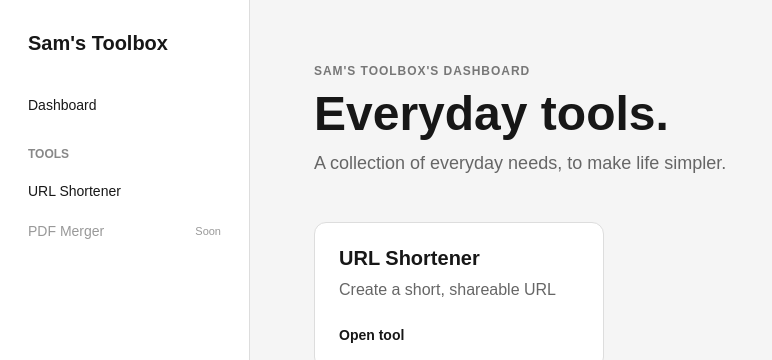
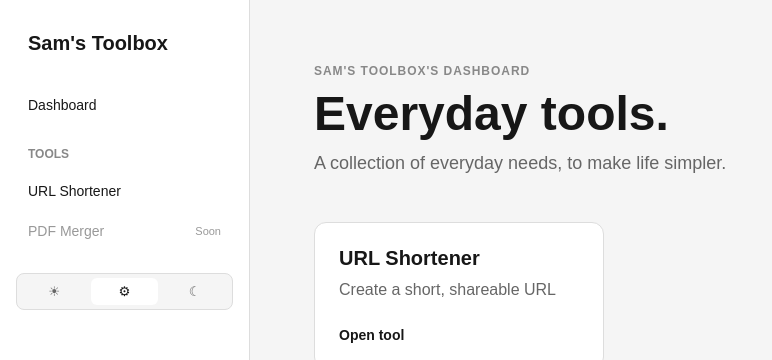
Before and after one commit to Lesam24/sams-toolbox, a Next.js app: page / in a window 1280 px wide. Shown: the top 360 px of the page, without its empty margins (0-772 px from the left). Built offline with nearby package versions, Linux system fonts and the light colour scheme.

Commit message:
feat: Added dark mode (#6)

```diff
--- a/src/app/globals.css
+++ b/src/app/globals.css
@@ -8,10 +8,34 @@ body {
   padding: 0;
 }
 
+:root {
+  --background: #f5f5f5;
+  --foreground: #171717;
+  --surface: #ffffff;
+  --border: #ddd;
+  --hover: #f0f0f0;
+  --muted: #666;
+  --subtle: #888;
+  --disabled: #999;
+  --input-border: #ccc;
+}
+
+[data-theme="dark"] {
+  --background: #171717;
+  --foreground: #f5f5f5;
+  --surface: #242424;
+  --border: #3a3a3a;
+  --hover: #303030;
+  --muted: #aaa;
+  --subtle: #999;
+  --disabled: #777;
+  --input-border: #4a4a4a;
+}
+
 body {
   font-family: Arial, Helvetica, sans-serif;
-  background: #f5f5f5;
-  color: #171717;
+  background: var(--background);
+  color: var(--foreground);
 }
 
 a {
@@ -30,8 +54,8 @@ a {
   width: 250px;
   flex-shrink: 0;
   padding: 24px 16px;
-  border-right: 1px solid #ddd;
-  background: white;
+  border-right: 1px solid var(--border);
+  background: var(--surface);
 }
 
 .sidebar-brand {
@@ -51,7 +75,7 @@ a {
   font-size: 12px;
   font-weight: 600;
   text-transform: uppercase;
-  color: #888;
+  color: var(--subtle);
 }
 
 .sidebar-link {
@@ -64,11 +88,11 @@ a {
 }
 
 .sidebar-link:hover {
-  background: #f0f0f0;
+  background: var(--hover);
 }
 
 .sidebar-link.disabled {
-  color: #999;
+  color: var(--disabled);
   cursor: default;
 }
 
@@ -94,7 +118,7 @@ a {
   font-size: 12px;
   font-weight: 700;
   text-transform: uppercase;
-  color: #777;
+  color: var(--subtle);
   letter-spacing: 0.08em;
 }
 
@@ -105,7 +129,7 @@ a {
 
 .dashboard-header > p:last-child {
   margin: 0;
-  color: #666;
+  color: var(--muted);
   font-size: 18px;
 }
 
@@ -124,8 +148,8 @@ a {
 .tool-card {
   display: block;
   padding: 24px;
-  background: white;
-  border: 1px solid #ddd;
+  background: var(--surface);
+  border: 1px solid var(--border);
   border-radius: 12px;
   transition:
     transform 0.15s ease,
@@ -144,7 +168,7 @@ a {
 
 .tool-card p {
   margin: 0 0 24px;
-  color: #666;
+  color: var(--muted);
   line-height: 1.5;
 }
 
@@ -170,7 +194,7 @@ a {
 
 .tool-panel-header p:last-child {
   margin: 0;
-  color: #666;
+  color: var(--muted);
 }
 
 .tool-form {
@@ -182,8 +206,10 @@ a {
   flex: 1;
   min-width: 0;
   padding: 12px 14px;
-  border: 1px solid #ccc;
+  border: 1px solid var(--input-border);
   border-radius: 8px;
+  background: var(--surface);
+  color: var(--foreground);
   font-size: 16px;
 }
 
@@ -191,8 +217,8 @@ a {
   padding: 12px 20px;
   border: 0;
   border-radius: 8px;
-  background: #171717;
-  color: white;
+  background: var(--foreground);
+  color: var(--background);
   font-size: 16px;
   cursor: pointer;
 }
@@ -210,19 +236,48 @@ a {
 .tool-result {
   margin-top: 24px;
   padding: 20px;
-  background: white;
-  border: 1px solid #ddd;
+  background: var(--surface);
+  border: 1px solid var(--border);
   border-radius: 8px;
 }
 
 .tool-result p {
   margin: 0 0 8px;
-  color: #666;
+  color: var(--muted);
   font-size: 14px;
 }
 
 .tool-result a {
   font-weight: 600;
+}
+
+.theme-toggle {
+  display: flex;
+  gap: 4px;
+  margin-top: 24px;
+  padding: 4px;
+  border: 1px solid var(--border);
+  border-radius: 8px;
+  background: var(--background);
+}
+
+.theme-toggle button {
+  flex: 1;
+  padding: 6px 8px;
+  border: 0;
+  border-radius: 6px;
+  background: transparent;
+  color: var(--muted);
+  cursor: pointer;
+}
+
+.theme-toggle button:hover {
+  background: var(--hover);
+}
+
+.theme-toggle button.active {
+  background: var(--surface);
+  color: var(--foreground);
 }
 
 /* Mobile */
@@ -235,7 +290,7 @@ a {
   .sidebar {
     width: 100%;
     border-right: 0;
-    border-bottom: 1px solid #ddd;
+    border-bottom: 1px solid var(--surface);
   }
 
   .sidebar-brand {
--- a/src/app/layout.tsx
+++ b/src/app/layout.tsx
@@ -22,7 +22,27 @@ export default function RootLayout({ children }: LayoutProps<"/">) {
     <html
       lang="en"
       className={`${geistSans.variable} ${geistMono.variable} h-full antialiased`}
+      suppressHydrationWarning
     >
+      <head>
+        <script
+          dangerouslySetInnerHTML={{
+            __html: `
+              (() => {
+                const saved = localStorage.getItem("theme");
+                const theme =
+                  saved === "light" || saved === "dark"
+                    ? saved
+                    : window.matchMedia("(prefers-color-scheme: dark)").matches
+                      ? "dark"
+                      : "light";
+
+                document.documentElement.dataset.theme = theme;
+              })();
+            `,
+          }}
+        />
+      </head>
       <body className="min-h-full flex flex-col">{children}</body>
     </html>
   );
--- a/src/components/layout/Sidebar.tsx
+++ b/src/components/layout/Sidebar.tsx
@@ -2,6 +2,7 @@
 
 import Link from "next/link";
 import { tools } from "@/lib/tools";
+import ThemeToggle from "./ThemeToogle";
 
 export default function Sidebar() {
     return (
@@ -11,7 +12,6 @@ export default function Sidebar() {
                 Sam's Toolbox
                 </Link>
             </div>
-
             <nav className="sidebar-nav">
                 <Link href="/" className="sidebar-link">
                   Dashboard
@@ -31,6 +31,8 @@ export default function Sidebar() {
                     </Link>
                 ))}
             </nav>
+
+            <ThemeToggle />
         </aside>
     );
 }
--- /dev/null
+++ b/src/components/layout/ThemeToogle.tsx
@@ -0,0 +1,78 @@
+"use client"
+
+import { useEffect, useState } from "react";
+
+type Theme = "light" | "dark" | "system";
+
+const STORAGE_KEY = "theme";
+
+function getSysTheme(): "light" | "dark" {
+    return window.matchMedia("(prefers-color-scheme: dark)").matches
+      ? "dark"
+      : "light";
+}
+
+function applyTheme(theme: Theme) {
+    const obtTheme = theme === "system" ? getSysTheme() : theme;
+
+    document.documentElement.dataset.theme = obtTheme;
+}
+
+export default function ThemeToggle() {
+    const [theme, setTheme] = useState<Theme>("system");
+
+    useEffect(() => {
+        const savedTheme = localStorage.getItem(STORAGE_KEY);
+
+        if (
+            savedTheme === "light" ||
+            savedTheme === "dark" ||
+            savedTheme === "system"
+        ) {
+            setTheme(savedTheme);
+            applyTheme(savedTheme);
+        } else {
+            applyTheme("system");
+        }
+    }, []);
+
+    function handleChange(newTheme: Theme) {
+        setTheme(newTheme);
+        localStorage.setItem(STORAGE_KEY, newTheme);
+        applyTheme(newTheme);
+    }
+
+    return (
+    <div className="theme-toggle" aria-label="Theme">
+      <button
+        type="button"
+        className={theme === "light" ? "active" : ""}
+        onClick={() => handleChange("light")}
+        aria-label="Light theme"
+        aria-pressed={theme === "light"}
+      >
+        ☀
+      </button>
+
+      <button
+        type="button"
+        className={theme === "system" ? "active" : ""}
+        onClick={() => handleChange("system")}
+        aria-label="System theme"
+        aria-pressed={theme === "system"}
+      >
+        ⚙
+      </button>
+
+      <button
+        type="button"
+        className={theme === "dark" ? "active" : ""}
+        onClick={() => handleChange("dark")}
+        aria-label="Dark theme"
+        aria-pressed={theme === "dark"}
+      >
+        ☾
+      </button>
+    </div>
+    );
+}
--- a/src/lib/tools.ts
+++ b/src/lib/tools.ts
@@ -9,13 +9,13 @@ export const tools: Tool[] = [
     {
         name: "URL Shortener",
         description: "Create a short, shareable URL",
-        href: "./tools/url-shortener",
+        href: "/tools/url-shortener",
         available: true,
     },
     {
         name: "PDF Merger",
         description: "Merge multiple PDFs into one",
-        href: "./tools/pdf-merger",
+        href: "/tools/pdf-merger",
         available: false,
     },
 ];
```
